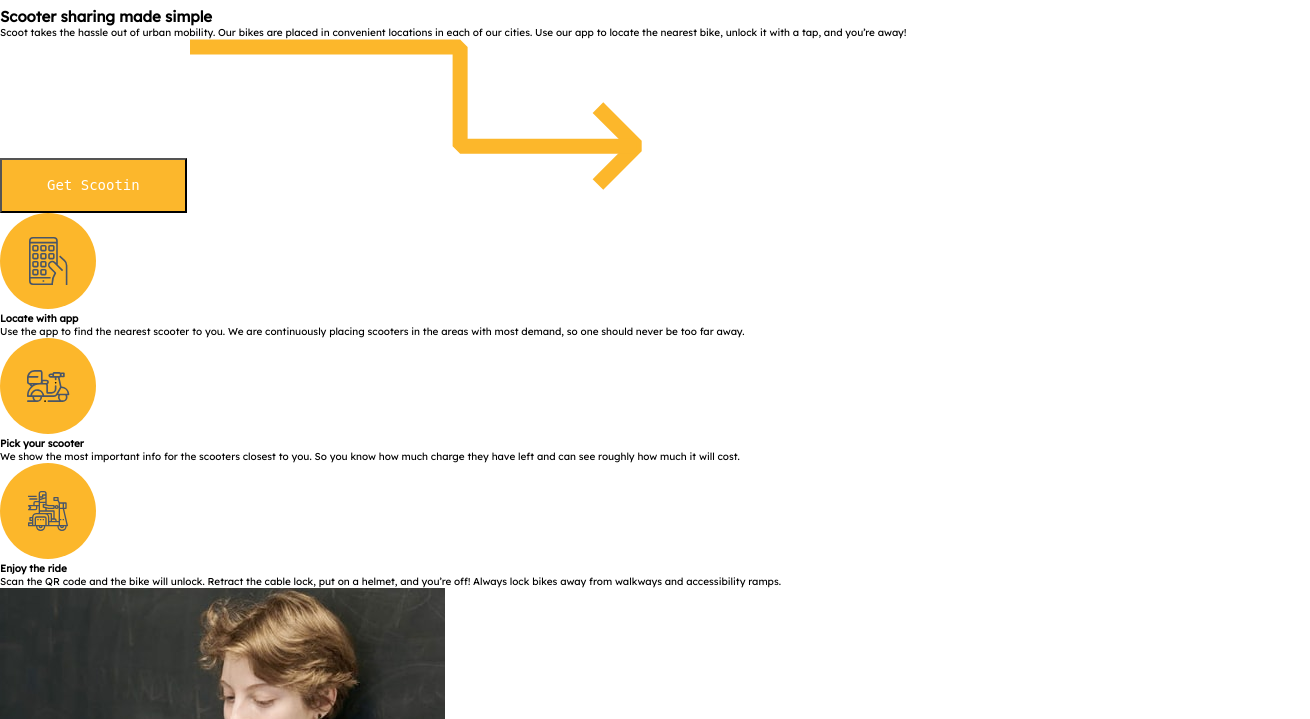
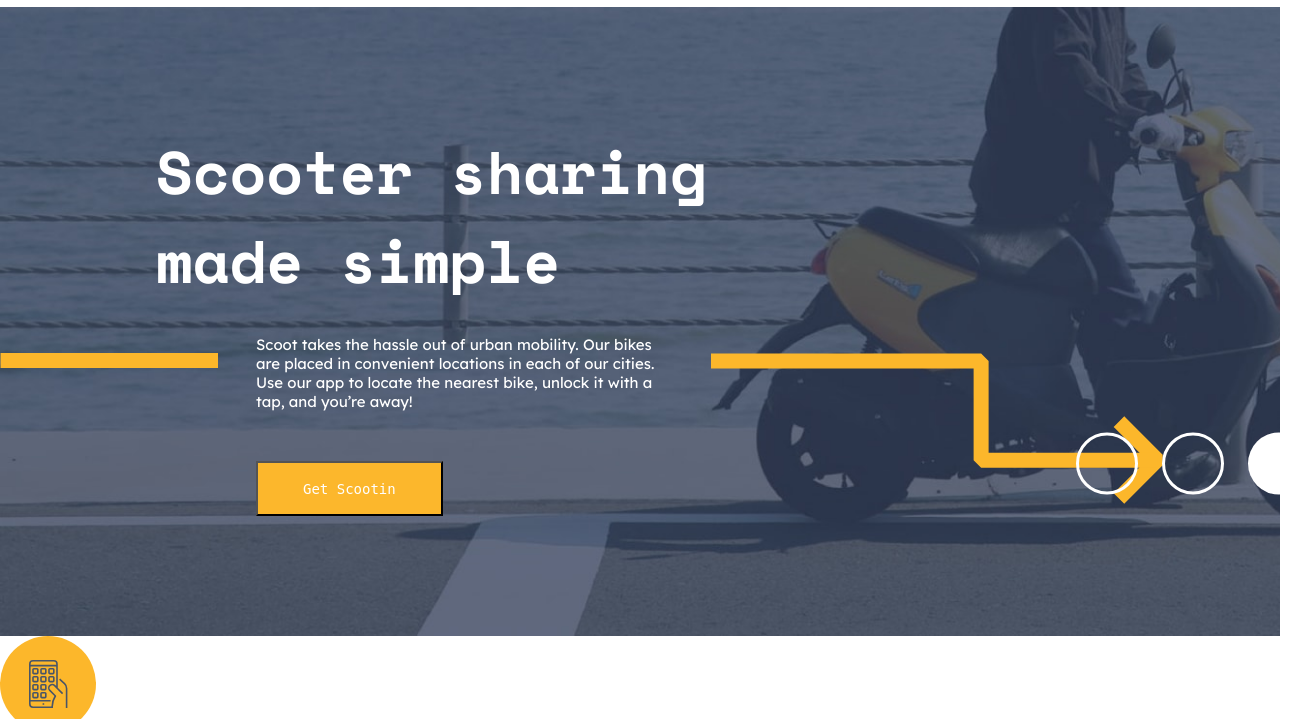
Before and after one commit to BurhanMullamitha/Scoot-Website, a website: page index.html in a window 1280 px wide. Shown: the part 81-800 px from the top of the page, 1310 px wide, since content can reach past the window. Drawn offline with nearby package versions, Linux system fonts and the light colour scheme.

Commit message:
Finished hero section (Homepage)

```diff
--- a/sass/base/_typography.scss
+++ b/sass/base/_typography.scss
@@ -1,3 +1,8 @@
 body {
     font-family: 'Lexend Deca', sans-serif;
 }
+
+.heading-1 {
+    font-size: 6rem;
+    font-family: 'Space Mono', monospace;
+}
--- a/sass/layout/_footer.scss
+++ b/sass/layout/_footer.scss
@@ -40,6 +40,11 @@
             text-decoration: none;
             color: $color-dark-yellow;
             font-size: 2.2rem;
+            transition: all .2s;
+        }
+
+        li a:hover {
+            color: $color-white;
         }
 
     }
--- a/sass/pages/_home.scss
+++ b/sass/pages/_home.scss
@@ -0,0 +1,56 @@
+.hero {
+    position: relative;
+    background-image: url(/assets/images/home-hero-desktop.jpg);
+    background-size: cover;
+    background-repeat: no-repeat;
+    padding: 12rem 20vw;
+    color: $color-white;
+
+    & > * {
+        max-width: 60rem;
+    }
+
+    h1 {
+        position: relative;
+        right: 10rem;
+    }
+
+    &__content {
+        max-width: 40rem;
+        font-size: 1.5rem;
+        margin: 3rem 0 5rem 0;
+    }
+
+    &__pattern--arrow {
+        position: absolute;
+        top: 55%;
+        bottom: 0;
+        left: calc(20vw + 45.5rem);
+    }
+
+    &::before {
+        content: '';
+        position: absolute;
+        background-image: url(/assets/patterns/line.svg);
+        background-repeat: no-repeat;
+        background-size: cover;
+        top: 55%;
+        bottom: 0;
+        left: 0;
+        height: 1.5rem;
+        width: 17vw;
+    }
+
+    &::after {
+        content: '';
+        position: absolute;
+        top: 0;
+        bottom: 0;
+        right: 0;
+        left: 0;
+        background-image: url(/assets/patterns/white-circles.svg);
+        background-repeat: no-repeat;
+        background-position: 100% 75%;
+        transform: translateX(3rem);
+    }
+}
```
Also changed, not shown: css/style.css.
